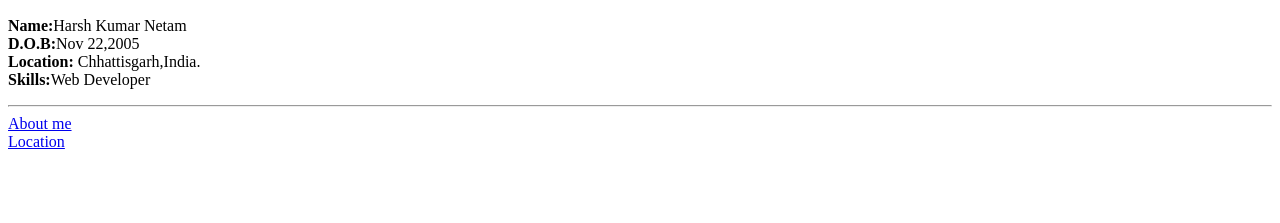
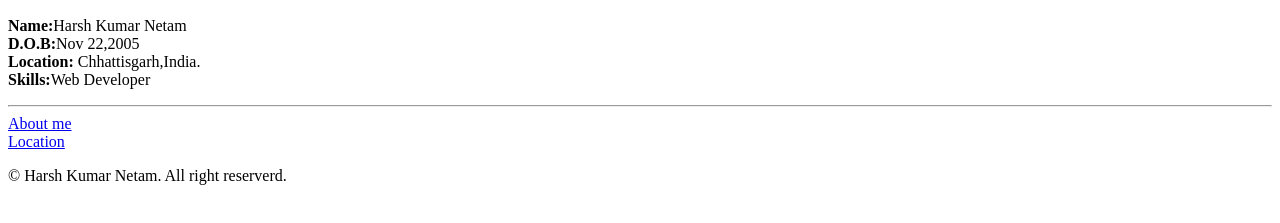
Before and after one commit to harshnofficial/html-portfolio, a plain HTML site: page index.html in a window 1280 px wide. Shown: the part 443-666 px from the top of the page. Drawn offline with Linux system fonts and the light colour scheme.

Commit message:
Update index.html

```diff
--- a/index.html
+++ b/index.html
@@ -16,5 +16,6 @@
     <hr>
     <a href="./public/about me.html">About me</a><br>
     <a href="https://maps.app.goo.gl/guN5YbG3cX9Jmhs39">Location</a>
+    <p>© Harsh Kumar Netam. All right reserverd.</p>
 </body>
 </html>
```
